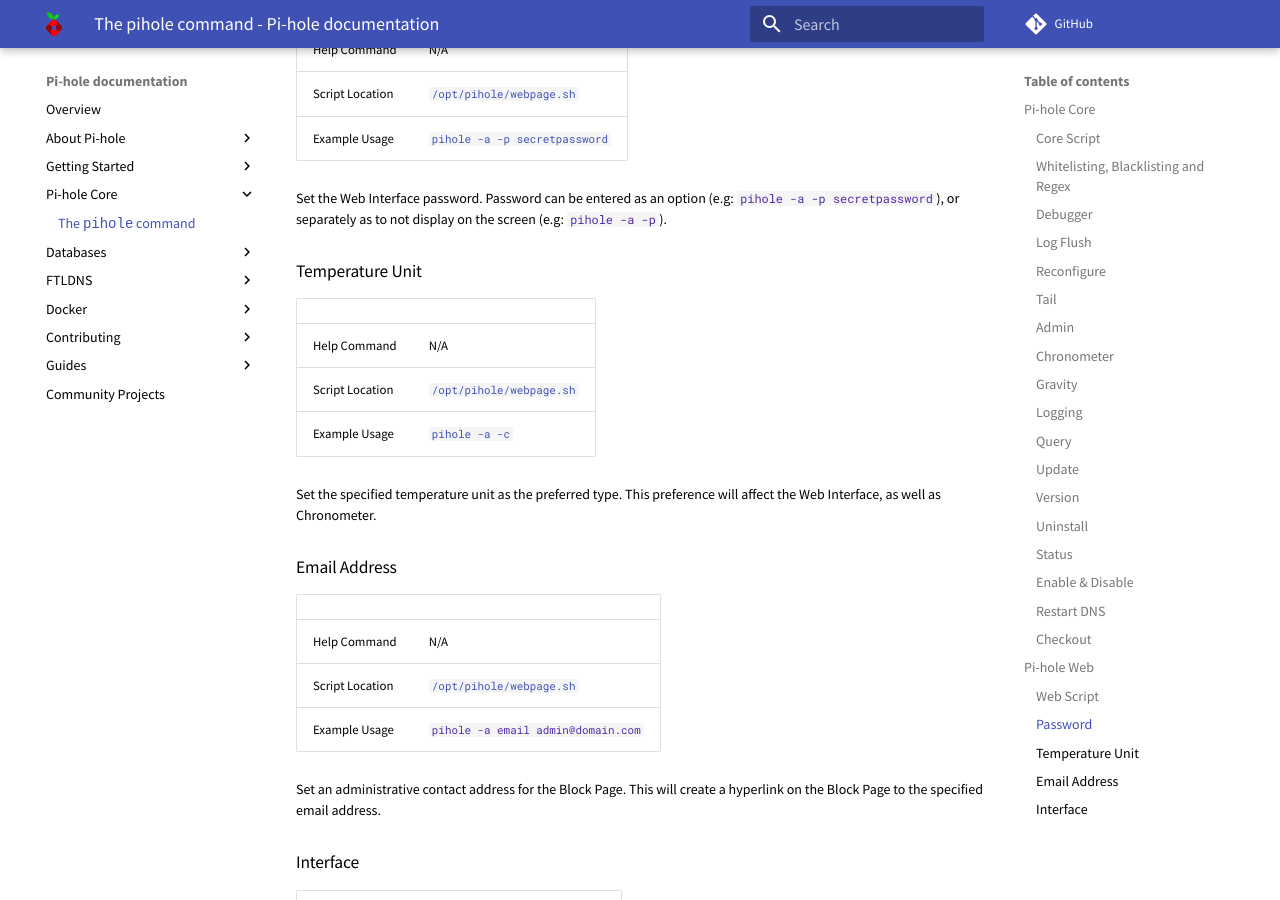
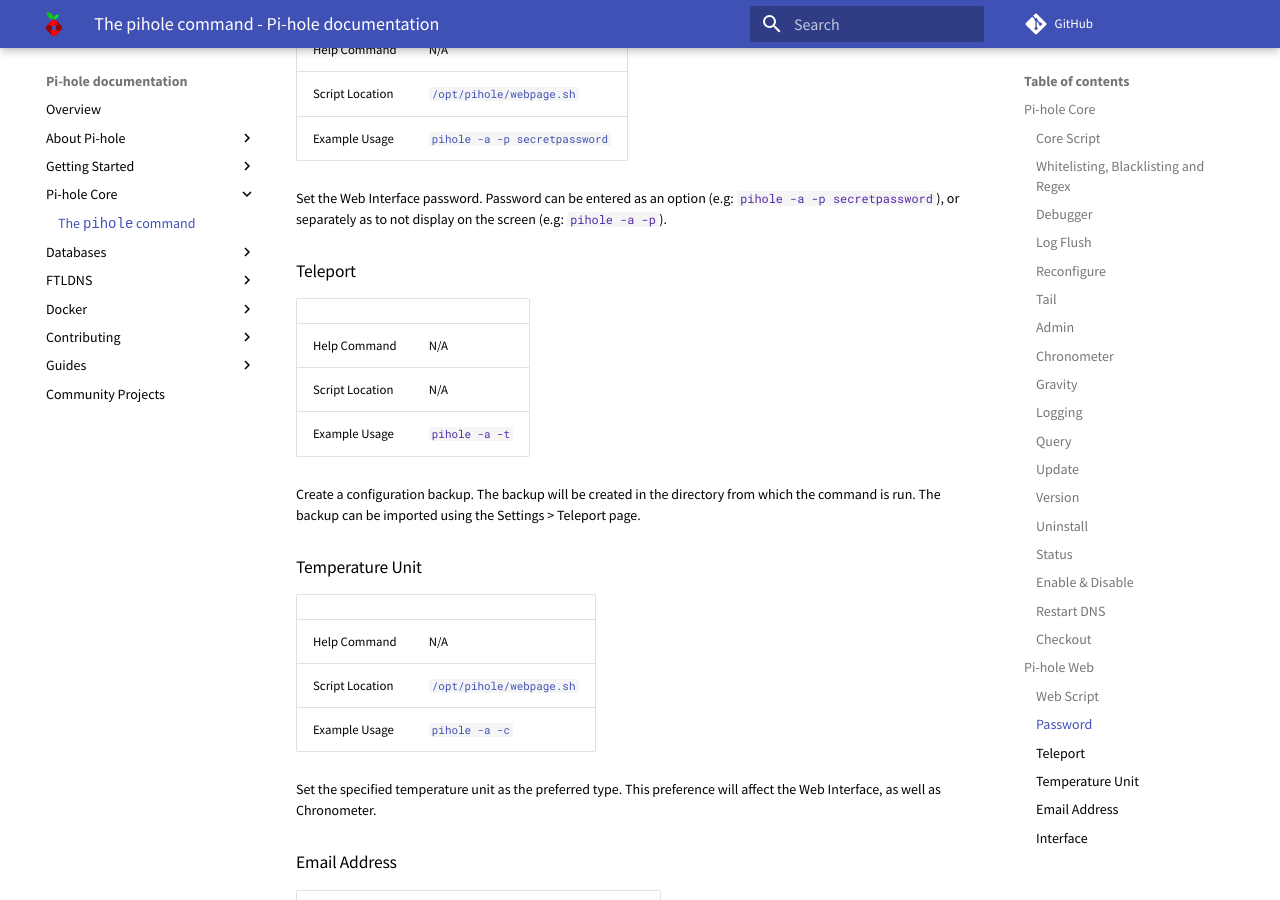
Before and after one commit to pi-hole/docs, an MkDocs documentation site: the page built from docs/core/pihole-command.md, in a window 1280 px wide and 900 px high, scrolled down 9016 px. Built offline with MkDocs 1.6.1 and Material for MkDocs 9.7.7, drawn with Linux system fonts in a browser that asks for light colours; comment, search, counter and statistics services are not loaded.

Commit message:
adding teleport command doc

```diff
--- a/docs/core/pihole-command.md
+++ b/docs/core/pihole-command.md
@@ -292,6 +292,16 @@
 
 Set the Web Interface password. Password can be entered as an option (e.g: `pihole -a -p secretpassword`), or separately as to not display on the screen (e.g: `pihole -a -p`).
 
+### Teleport
+
+| | |
+ -------------- | --------------
+Help Command    | N/A
+Script Location | N/A
+Example Usage   | `pihole -a -t`
+
+Create a configuration backup. The backup will be created in the directory from which the command is run. The backup can be imported using the Settings > Teleport page.
+
 ### Temperature Unit
 
 | | |
```
